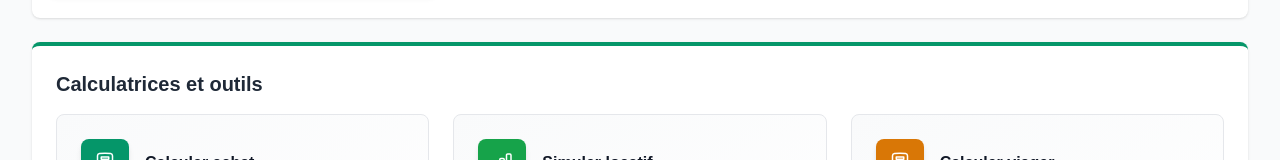
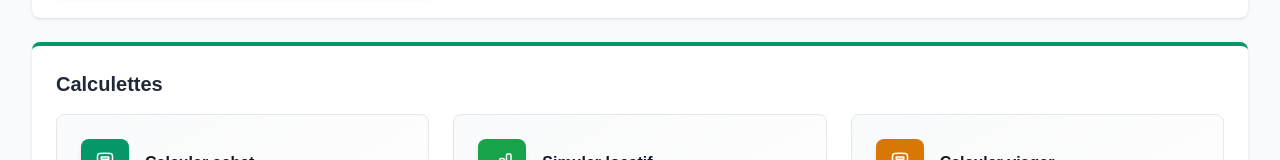
Before and after one commit to Ludus78/immonova, a Next.js app: page /dashboard in a window 1280 px wide. Shown: the part 426-586 px from the top of the page. Built offline with nearby package versions, Linux system fonts and the light colour scheme; no server answers.

Commit message:
Update dashboard header text for clarity
- Changed the section title from "Calculatrices et outils" to "Calculettes" for improved clarity and conciseness in the dashboard layout.

```diff
--- a/app/dashboard/page.tsx
+++ b/app/dashboard/page.tsx
@@ -92,9 +92,9 @@
           </div>
         </div>
 
-        {/* Calculatrices et outils */}
+        {/* Calculatrices */}
         <div className="bg-white shadow rounded-lg mb-6 p-6 border-t-4 border-primary-600">
-          <h2 className="text-xl font-semibold text-gray-800 mb-4">Calculatrices et outils</h2>
+          <h2 className="text-xl font-semibold text-gray-800 mb-4">Calculettes</h2>
           <div className="grid grid-cols-1 md:grid-cols-2 lg:grid-cols-3 gap-6">
             {availableTools.map((tool) => (
               <div key={tool.id} className="bg-gradient-to-br from-gray-50 to-white rounded-lg p-6 hover:shadow-lg transition-all duration-300 border border-gray-200 hover:border-primary-300 transform hover:-translate-y-1">
```
